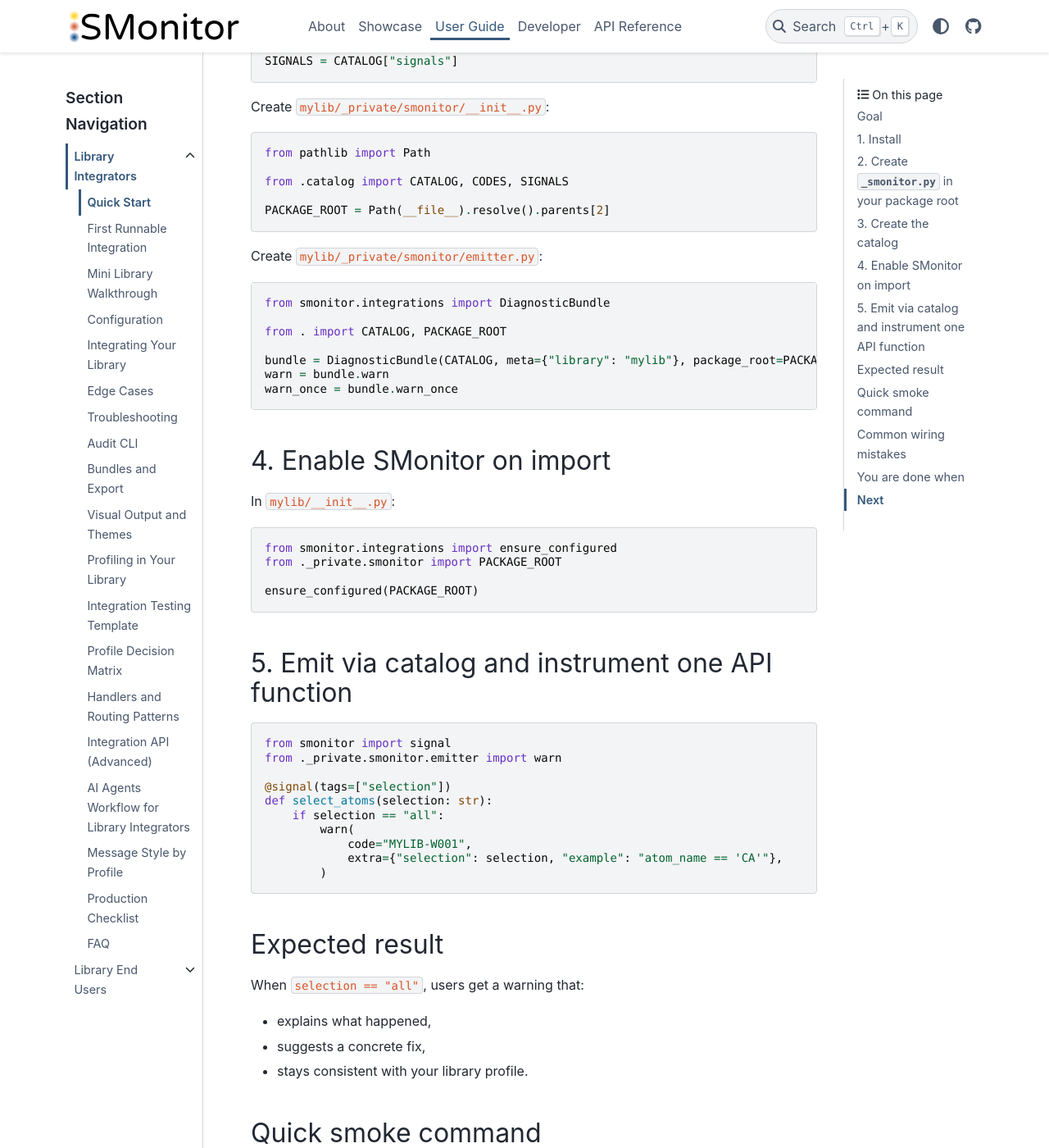
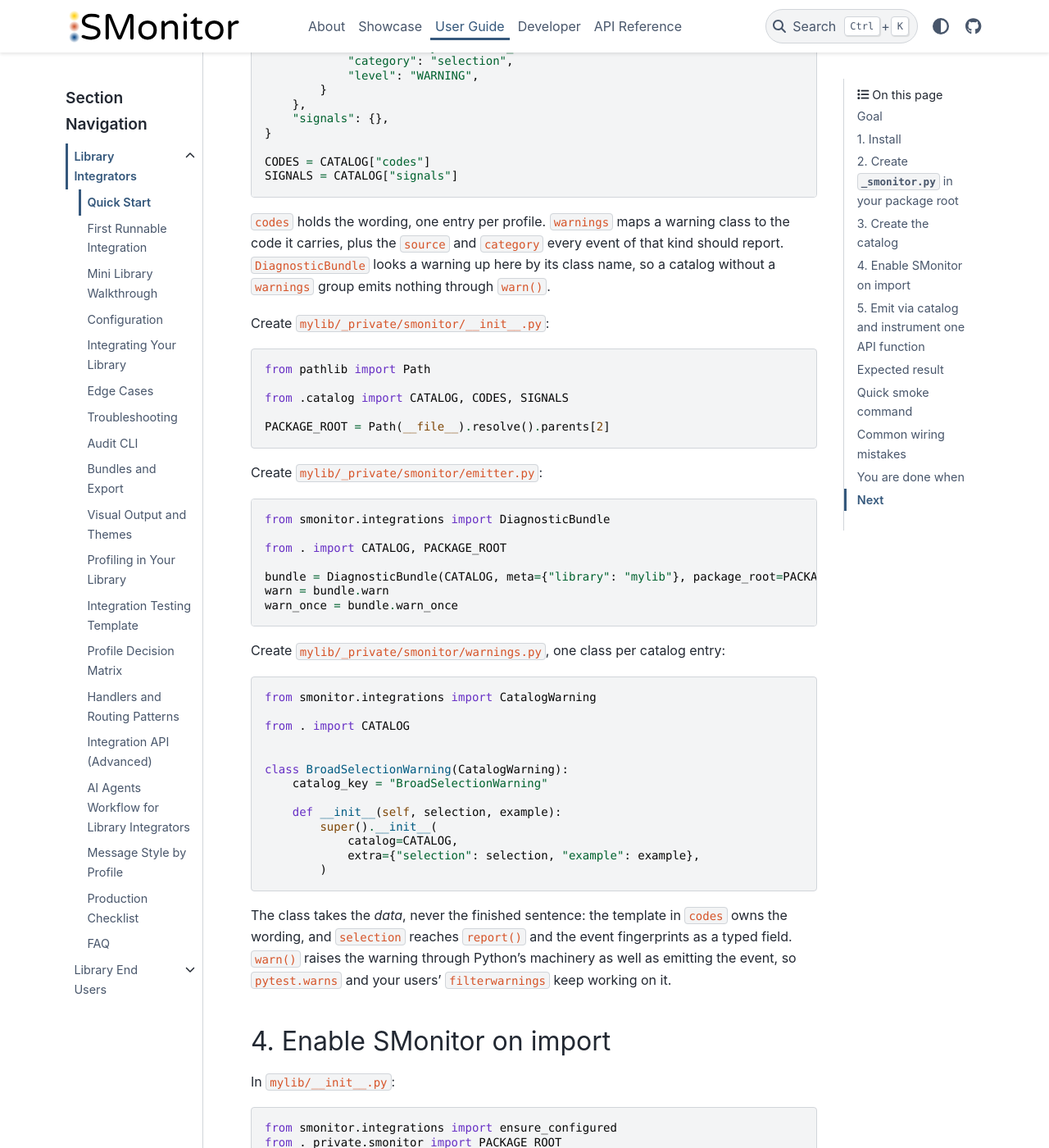
Before and after one commit to uibcdf/smonitor, a Sphinx documentation site: the page built from docs/content/user/quickstart.md, in a window 1280 px wide and 1400 px high, scrolled down 1583 px. Shown: the whole window at 82% size. Built offline with Sphinx 7.4.7 and the PyData theme 0.15.4, drawn with Linux system fonts in a browser that asks for light colours; the version number could not be read and is left out; some of the changed text lies outside the part shown.

Commit message:
docs(user): make the two first-integration guides actually run
Both documented `warn(code="MYLIB-W001", extra=...)`, and `code` is not a
parameter of `DiagnosticBundle.warn`. Copying either one verbatim raises
`TypeError: got an unexpected keyword argument 'code'` at the first warning —
in the quickstart and in the first-runnable-integration guide, which are the two
documents a new integrator follows before any other.

The catalogs were wrong in the same place and for the same reason: both defined
only `codes` and `signals`, and `DiagnosticBundle` looks a warning up in a
`warnings` group by its class name. Even a correctly spelled call would have
emitted nothing.

Both now define the `warnings` group, add the `CatalogWarning` subclass the
group names, and call `warn(BroadSelectionWarning(...))`. That is the form
section 3.3.1 of the canonical guide prescribes — the class takes the data, the
template owns the wording — so the guides now teach what the standard asks for
instead of a third thing, and the `bundle` they build in the previous step is
finally used.

Verified by extracting the code blocks out of each document into a package and
running it: `MYLIB-W001`, source `mylib.select_atoms`, category `selection`,
the interpolated message and hint, `selection` present as a typed field, and
`BroadSelectionWarning` raised as a Python warning.

Found auditing the 1.0.0 closure checklist, whose first item asks that README,
docs, devguide and standards stay synchronized.

````diff
--- a/docs/content/user/quickstart.md
+++ b/docs/content/user/quickstart.md
@@ -60,12 +60,25 @@
             "dev_hint": "Review selector normalization for this call.",
         }
     },
+    "warnings": {
+        "BroadSelectionWarning": {
+            "code": "MYLIB-W001",
+            "source": "mylib.select_atoms",
+            "category": "selection",
+            "level": "WARNING",
+        }
+    },
     "signals": {},
 }
 
 CODES = CATALOG["codes"]
 SIGNALS = CATALOG["signals"]
 ```
+
+`codes` holds the wording, one entry per profile. `warnings` maps a warning class
+to the code it carries, plus the `source` and `category` every event of that kind
+should report. `DiagnosticBundle` looks a warning up here by its class name, so a
+catalog without a `warnings` group emits nothing through `warn()`.
 
 Create `mylib/_private/smonitor/__init__.py`:
 
@@ -89,6 +102,30 @@
 warn_once = bundle.warn_once
 ```
 
+Create `mylib/_private/smonitor/warnings.py`, one class per catalog entry:
+
+```python
+from smonitor.integrations import CatalogWarning
+
+from . import CATALOG
+
+
+class BroadSelectionWarning(CatalogWarning):
+    catalog_key = "BroadSelectionWarning"
+
+    def __init__(self, selection, example):
+        super().__init__(
+            catalog=CATALOG,
+            extra={"selection": selection, "example": example},
+        )
+```
+
+The class takes the *data*, never the finished sentence: the template in `codes`
+owns the wording, and `selection` reaches `report()` and the event fingerprints as
+a typed field. `warn()` raises the warning through Python's machinery as well as
+emitting the event, so `pytest.warns` and your users' `filterwarnings` keep
+working on it.
+
 ## 4. Enable SMonitor on import
 
 In `mylib/__init__.py`:
@@ -105,14 +142,12 @@
 ```python
 from smonitor import signal
 from ._private.smonitor.emitter import warn
+from ._private.smonitor.warnings import BroadSelectionWarning
 
 @signal(tags=["selection"])
 def select_atoms(selection: str):
     if selection == "all":
-        warn(
-            code="MYLIB-W001",
-            extra={"selection": selection, "example": "atom_name == 'CA'"},
-        )
+        warn(BroadSelectionWarning(selection=selection, example="atom_name == 'CA'"))
 ```
 
 ## Expected result
````
Also changed, not shown: docs/content/user/library-integrators/first-runnable-integration.md (+31 -1 lines).
